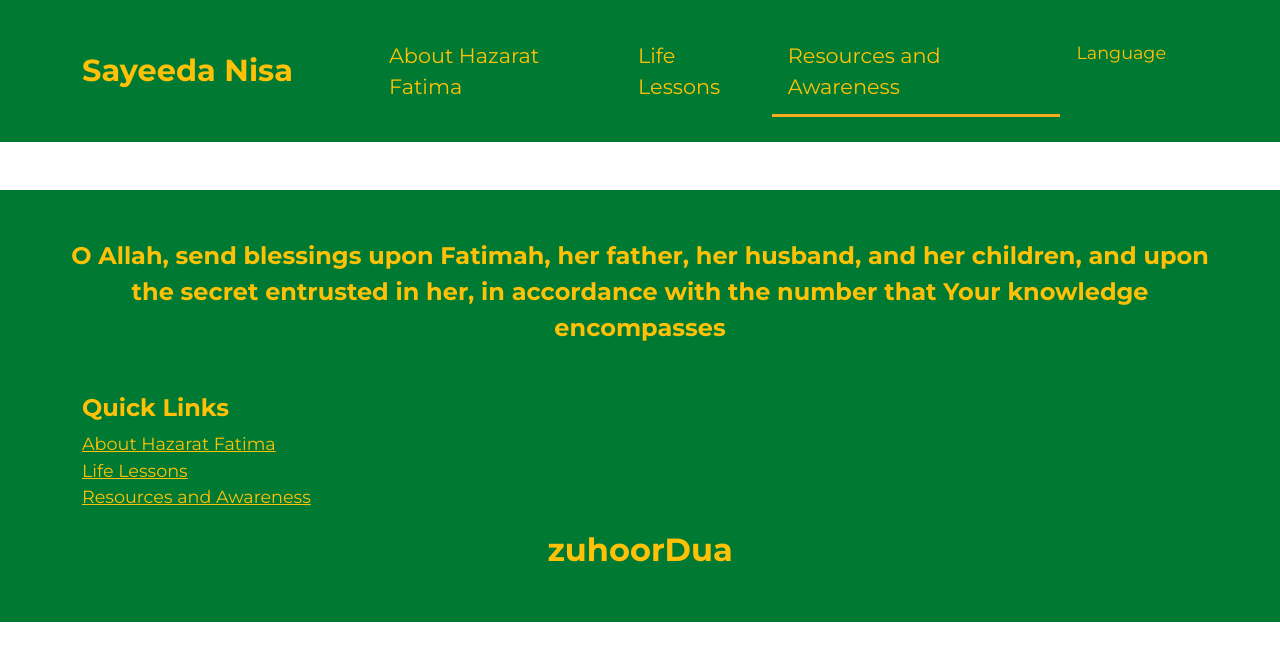
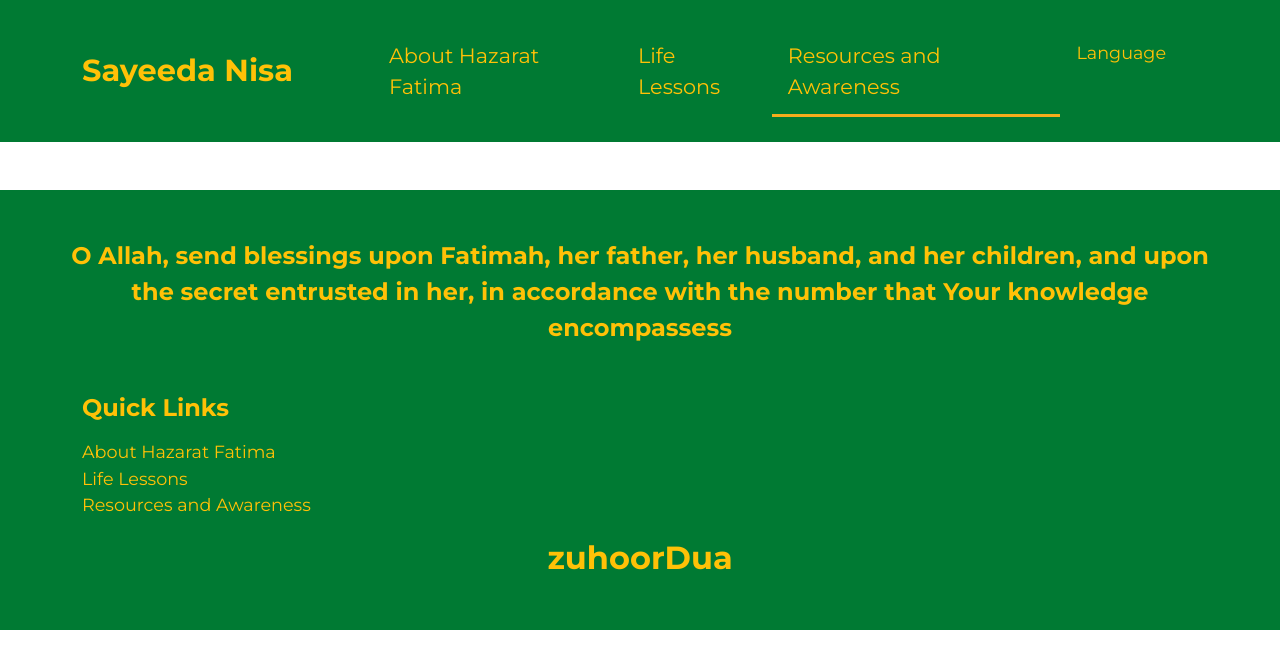
Before and after one commit to shukria-sultani/Sayyida-Nisa, a React (Vite) app: page /resources in a window 1280 px wide. Shown: the top 668 px of the page. Built offline with nearby package versions, Linux system fonts and the light colour scheme; a web font is replaced by a local one.

Commit message:
Replaced the regular anchor tags with Link component in Footer.

```diff
--- a/src/Components/Footer.jsx
+++ b/src/Components/Footer.jsx
@@ -1,6 +1,6 @@
 import React from "react";
 import { useTranslation } from "react-i18next";
-
+import {Link} from "react-router-dom"
 function Footer() {
   const { t } = useTranslation();
   return (
@@ -9,19 +9,19 @@ function Footer() {
       style={{ backgroundColor: "#007A33" }}
     >
       <div className=" text-center fw-bolder " style={{ fontSize: "1.5em" }}>
-        {t("salawat")}
+        {t("salawat")}s
       </div>
       <div className="container pt-5">
           <h4 className="fw-bolder">{t("quickLinks")}</h4>
         <ul className="list-unstyled " style={{fontSize: "1.1em"}}>
-          <li className="text-decoration-none">
-            <a href="" className="text-warning"> {t('AboutFatime')}</a>
+          <li className="pt-2">
+            <Link to={'/'} className="text-warning text-decoration-none"> {t('AboutFatime')}</Link>
           </li>
           <li >
-            <a href="" className="text-warning"> {t('LifeLessons')}</a>
+            <Link to={"/lifelessons"} className="text-warning text-decoration-none"> {t('LifeLessons')}</Link>
           </li>
           <li >
-            <a href="" className="text-warning"> {t('Resources')}</a>
+            <Link to={"/resources"} className="text-warning text-decoration-none"> {t('Resources')}</Link>
           </li>
         </ul>
          <div className="container fw-bolder text-center" style={{fontSize: "2em"}}>
```
